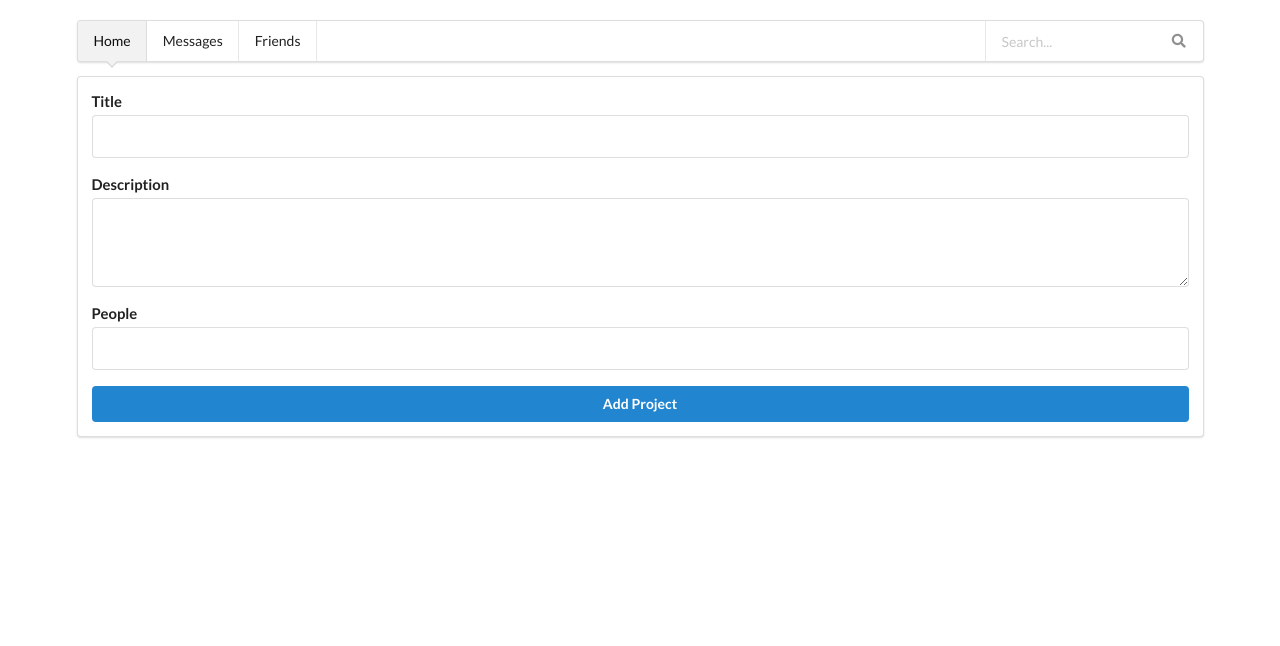
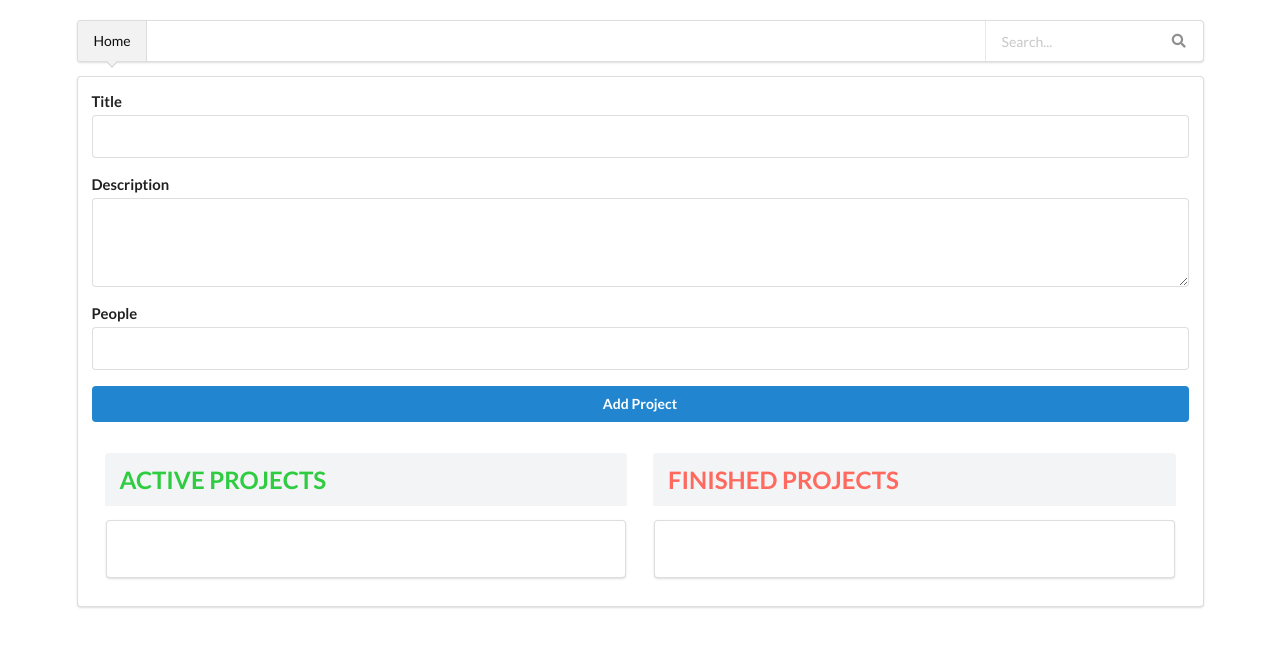
Before and after one commit to hungrypc/typescript-dragdrop, a website with bundled scripts: page index.html in a window 1280 px wide. Built offline with nearby package versions, Linux system fonts and the light colour scheme.

Commit message:
ProjectList class, render list based on type

```diff
--- a/app.css
+++ b/app.css
@@ -63,24 +63,25 @@ button:active {
 
 .projects {
   margin: 1rem;
-  border: 1px solid #ff0062;
+  width: 50%;
+  /* border: 1px solid #ff0062; */
 }
 
-.projects header {
+/* .projects header {
   background: #ff0062;
   height: 3.5rem;
   display: flex;
   justify-content: center;
   align-items: center;
-}
+} */
 
-#finished-projects {
+/* #finished-projects {
   border-color: #0044ff;
-}
+} */
 
-#finished-projects header {
+/* #finished-projects header {
   background: #0044ff;
-}
+} */
 
 .projects h2 {
   margin: 0;
@@ -99,14 +100,14 @@ button:active {
   margin: 1rem;
 }
 
-.projects li h2 {
+/* .projects li h2 {
   color: #ff0062;
   margin: 0.5rem 0;
-}
+} */
 
-#finished-projects li h2 {
+/* #finished-projects li h2 {
   color: #0044ff;
-}
+} */
 
 .projects li h3 {
   color: #575757;
@@ -125,6 +126,12 @@ button:active {
   background: #d6e1ff;
 }
 
+#projects-container {
+  display: flex;
+  flex-direction: row;
+  justify-content: space-between;
+}
+
 /* #user-input {
   margin: 1rem;
   padding: 1rem;
--- a/index.html
+++ b/index.html
@@ -38,9 +38,11 @@
   <template id="project-list">
     <section class="projects">
       <header>
-        <h2></h2>
+        <h2 class="ui inverted header block top attached"></h2>
       </header>
-      <ul></ul>
+      <div class="ui segment">
+        <ul></ul>
+      </div>
     </section>
   </template>
   <br/>
@@ -49,12 +51,12 @@
       <a class="active item">
         Home
       </a>
-      <a class="item">
+      <!-- <a class="item">
         Messages
       </a>
       <a class="item">
         Friends
-      </a>
+      </a> -->
       <div class="right menu">
         <div class="item">
           <div class="ui transparent icon input">
@@ -66,6 +68,8 @@
     </div>
     <div class="ui segment">
       <div id="app"></div>
+      <br/>
+      <div id="projects-container"></div>
     </div>
   </div>
 </body>
--- a/src/app.ts
+++ b/src/app.ts
@@ -44,6 +44,38 @@ function autobind(
     }
   }
   return adjDescriptor
+}
+
+// ProjectList Class
+class ProjectList {
+  templateElement: HTMLTemplateElement;
+  hostElement: HTMLDivElement;
+  element: HTMLElement;
+
+  constructor(private type: 'active' | 'finished') {
+    this.templateElement = document.getElementById('project-list')! as HTMLTemplateElement
+    this.hostElement = document.getElementById('projects-container')! as HTMLDivElement
+
+    const importedNode = document.importNode(this.templateElement.content, true)
+    this.element = importedNode.firstElementChild as HTMLElement
+    this.element.id = `${this.type}-projects`
+
+    this.attach()
+    this.renderContent()
+  }
+
+  private renderContent() {
+    const listId = `${this.type}-projects-list`
+    this.element.querySelector('ul')!.id = listId
+    const header = this.element.querySelector('h2')!
+    header.textContent = this.type.toUpperCase() + ' PROJECTS'
+    header.classList.add(this.type === "active" ? "green" : "red")
+
+  }
+
+  private attach() {
+    this.hostElement.insertAdjacentElement('afterbegin', this.element)
+  }
 }
 
 
@@ -132,3 +164,5 @@ class ProjectInput {
 }
 
 const prjInput = new ProjectInput()
+const finishedPrjList = new ProjectList('finished')
+const activePrjList = new ProjectList('active')
```
